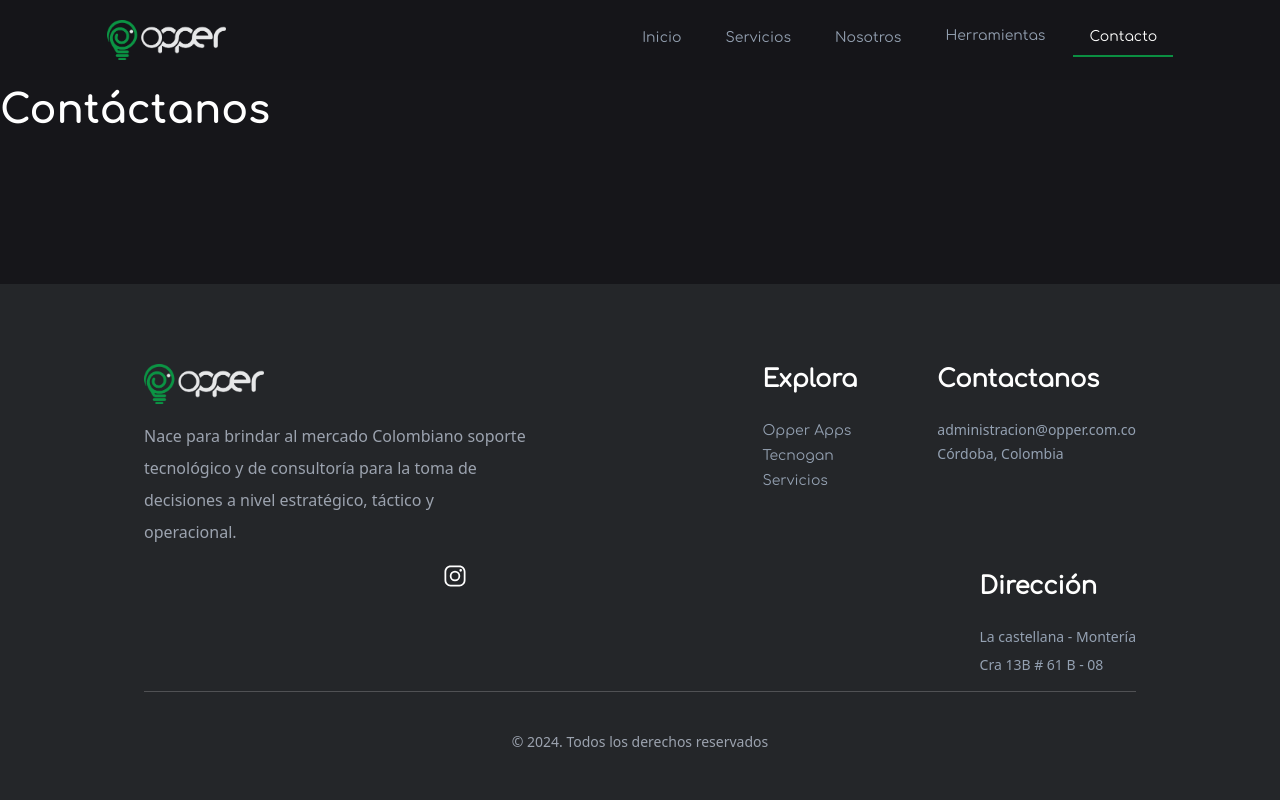
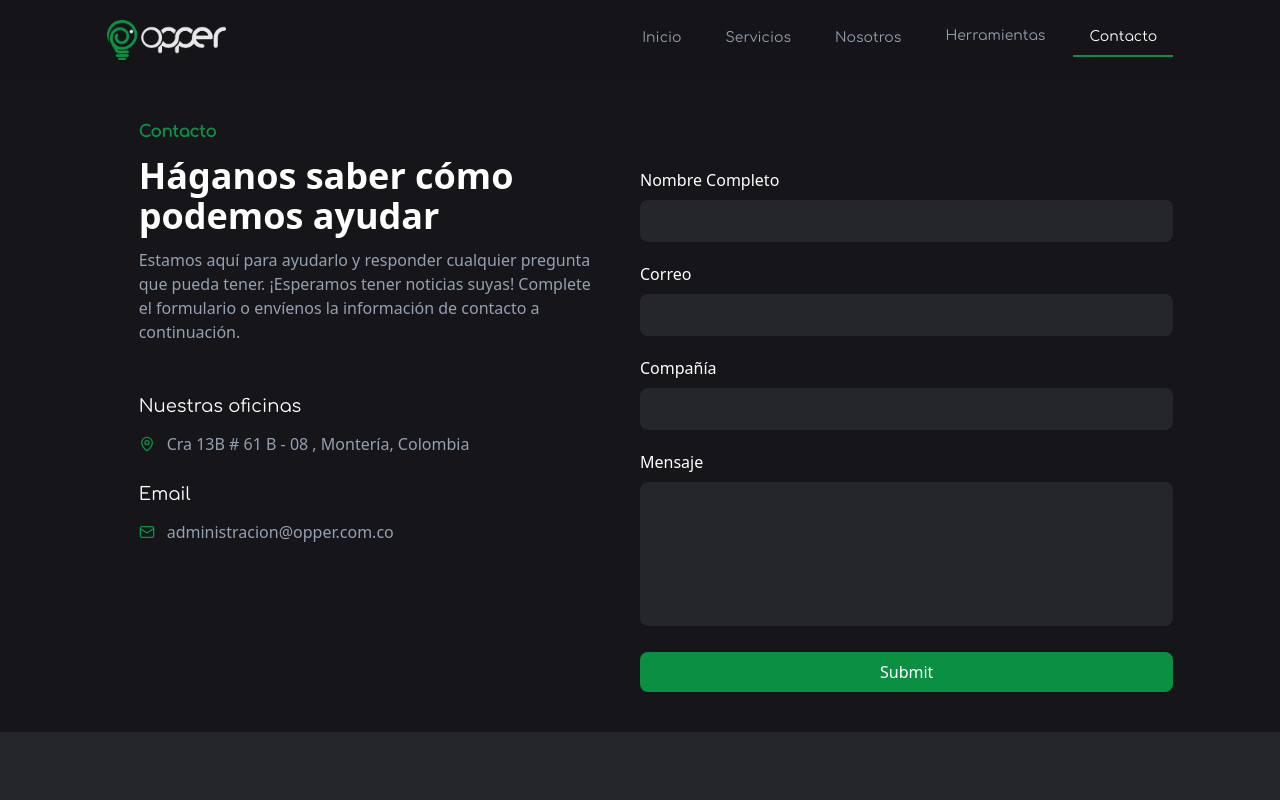
Before and after one commit to id4n4/opper-web, an Astro site: page /contact in a window 1280 px wide. Shown: the top 800 px of the page. Built offline with nearby package versions, Linux system fonts and the light colour scheme; Astro itself is replaced by a stand-in of ours.

Commit message:
Agregado formulario de contacto y sección de información de contacto

```diff
--- /dev/null
+++ b/src/components/contact/FormContact.jsx
@@ -0,0 +1,49 @@
+export const FormContact = () => {
+  const onSubmit = (e) => {
+    e.preventDefault();
+    // console.log() a los valores de los inputs
+    console.log("Form submitted");
+    console.log(e.target[0].value);
+    console.log(e.target[1].value);
+    console.log(e.target[2].value);
+    console.log(e.target[3].value);
+  };
+  return (
+    <form onSubmit={onSubmit} className="space-y-5 pt-12">
+      <div>
+        <label className="font-medium">Nombre Completo</label>
+        <input
+          type="text"
+          required
+          className="w-full mt-2 px-3 py-2 bg-cardBackground border border-transparent  outline-none  focus:border-primary shadow-sm rounded-lg"
+        />
+      </div>
+      <div>
+        <label className="font-medium">Correo</label>
+        <input
+          type="email"
+          required
+          className="w-full mt-2 px-3 py-2 bg-cardBackground border border-transparent  outline-none  focus:border-primary shadow-sm rounded-lg"
+        />
+      </div>
+      <div>
+        <label className="font-medium">Compañía</label>
+        <input
+          type="text"
+          required
+          className="w-full mt-2 px-3 py-2 bg-cardBackground border border-transparent  outline-none  focus:border-primary shadow-sm rounded-lg"
+        />
+      </div>
+      <div>
+        <label className="font-medium">Mensaje</label>
+        <textarea
+          required
+          className="w-full mt-2 h-36 px-3 py-2 resize-none appearance-none bg-cardBackground border-transparent outline-none border focus:border-primary shadow-sm rounded-lg"
+        ></textarea>
+      </div>
+      <button className="w-full px-4 py-2 text-white font-medium bg-primary hover:bg-primary/70 active:bg-indigo-600 rounded-lg duration-150">
+        Submit
+      </button>
+    </form>
+  );
+};
--- /dev/null
+++ b/src/components/contact/Info.astro
@@ -0,0 +1,57 @@
+---
+import { footerText } from "@/data/footerData";
+import { LuMail, LuMapPin } from "react-icons/lu";
+
+const contactMethods = [
+  {
+    Icon: LuMapPin,
+    contact:
+      footerText.opperAddress +
+      ", " +
+      footerText.opperCity +
+      ", " +
+      footerText.opperCountry,
+    title: "Nuestras oficinas",
+  },
+  {
+    Icon: LuMail,
+    contact: footerText.opperEmail,
+    title: "Email",
+  },
+];
+---
+
+<main>
+  <div class="max-w-screen-xl mx-auto px-4 text-gray-600 md:px-8">
+    <div class="max-w-xl space-y-3">
+      <h3 class="text-primary font-semibold">Contacto</h3>
+      <p class="text-headline text-3xl font-semibold sm:text-4xl">
+        Háganos saber cómo podemos ayudar
+      </p>
+      <p>
+        Estamos aquí para ayudarlo y responder cualquier pregunta que pueda
+        tener. ¡Esperamos tener noticias suyas! Complete el formulario o
+        envíenos la información de contacto a continuación.
+      </p>
+    </div>
+    <div>
+      <ul
+        class="mt-12 flex flex-wrap gap-x-12 gap-y-6 items-center lg:gap-x-24"
+      >
+        {
+          contactMethods.map(({ title, contact, Icon }) => (
+            <li>
+              <h4 class="text-headline text-lg font-medium">{title}</h4>
+              <div class="mt-3 flex items-center gap-x-3">
+                <div class="flex-none text-primary">
+                  <Icon />
+                </div>
+                <p>{contact}</p>
+              </div>
+            </li>
+          ))
+        }
+      </ul>
+    </div>
+  </div>
+</main>
--- a/src/pages/contact.astro
+++ b/src/pages/contact.astro
@@ -1,7 +1,15 @@
 ---
 import Layout from "../layouts/Layout.astro";
+import Info from "@/components/contact/Info.astro";
+import { FormContact } from "@/components/contact/FormContact";
+import ResponsiveLayout from "@/layouts/ResponsiveLayout.astro";
 ---
 
 <Layout title="Contáctanos">
-  <h1>Contáctanos</h1>
+  <ResponsiveLayout>
+    <div class="grid grid-cols-1 md:grid-cols-2 my-10">
+      <Info />
+      <FormContact client:visible />
+    </div>
+  </ResponsiveLayout>
 </Layout>
```
